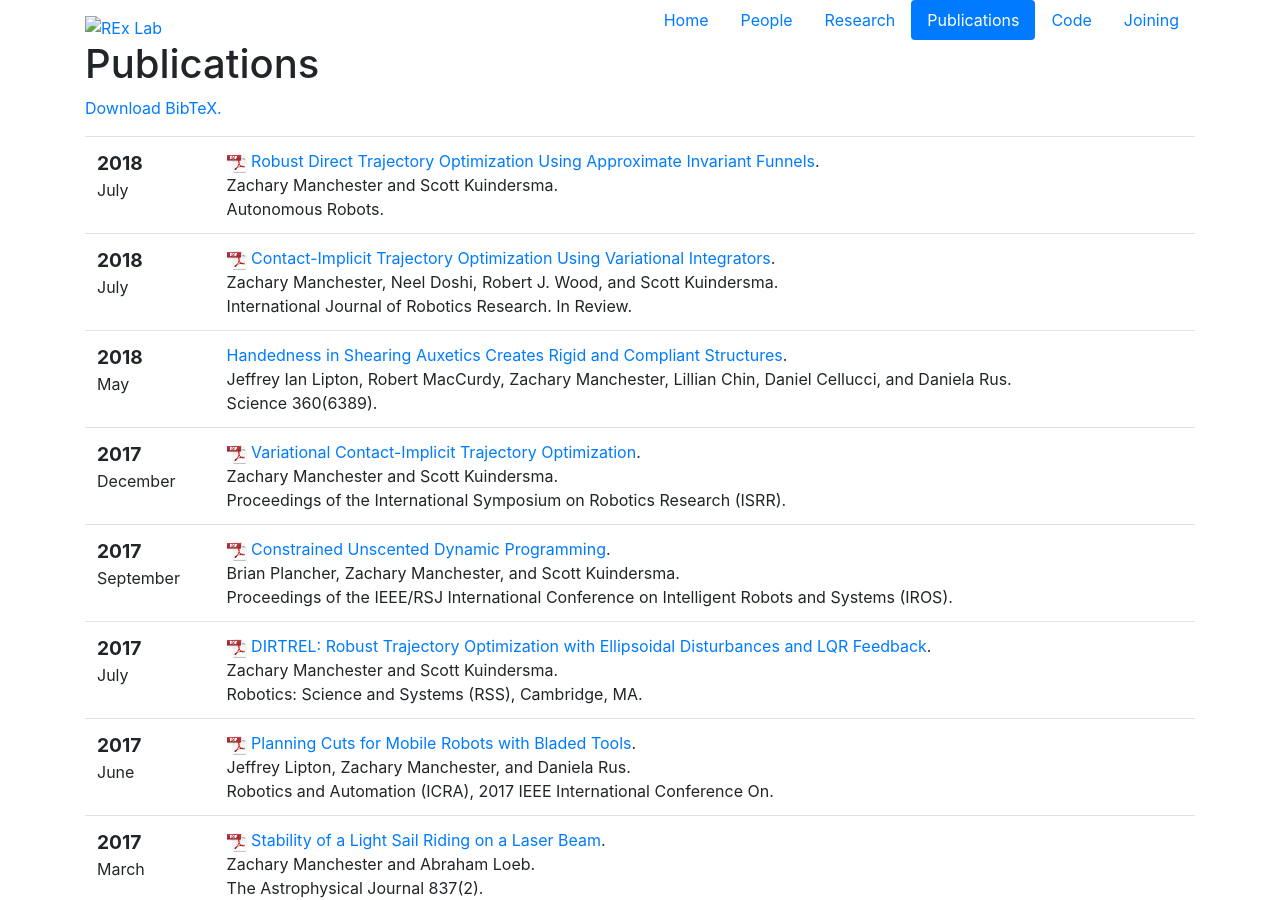
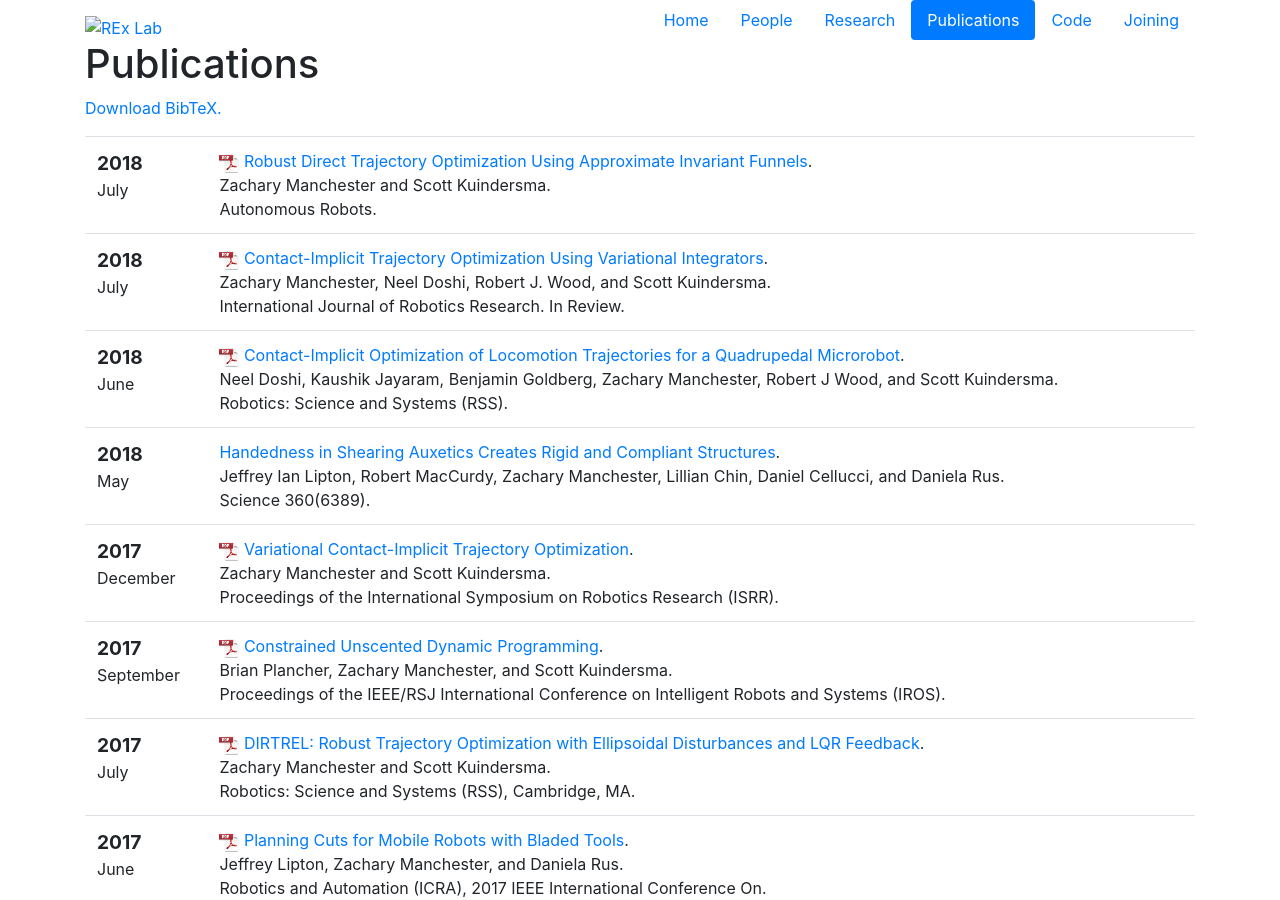
Before and after one commit to RoboticExplorationLab/roboticexplorationlab.github.io, a Jekyll site: the page built from publications.html, in a window 1280 px wide and 900 px high. Built offline with Jekyll 4.4.1, drawn with Linux system fonts in a browser that asks for light colours; comment, search, counter and statistics services are not loaded.

Commit message:
added hamr paper

```diff
--- a/_includes/pubs.html
+++ b/_includes/pubs.html
@@ -45,6 +45,29 @@
 			<span class="note">
 			In Review.
 			</span>
+			<br />
+			<span class="links">
+		</td>
+	</tr>
+	<tr>
+		<td>
+			<span class="date">
+
+				<big><strong>2018</strong></big><br />
+
+				June
+			</span>
+		</td>
+		<td class="publication">
+			<span class="pubtitle">
+					<img src="img/pdficon_small.png" width="20"
+						height="20" alt="PDF" />
+				<a href="http://stanford.edu/group/rexlab/papers/hamr-trajopt.pdf">Contact-Implicit Optimization of Locomotion Trajectories for a Quadrupedal Microrobot</a>.
+			</span><br />
+			<span class="authors">
+				Neel Doshi, Kaushik Jayaram, Benjamin Goldberg, Zachary Manchester, Robert J Wood, and Scott Kuindersma.
+			</span><br />
+			<span class="venuetype"></span><span class="venue">Robotics: Science and Systems (RSS)</span>.
 			<br />
 			<span class="links">
 		</td>
```
Also changed, not shown: bib/pubs.bib (+14 -0 lines), 1 other file.
